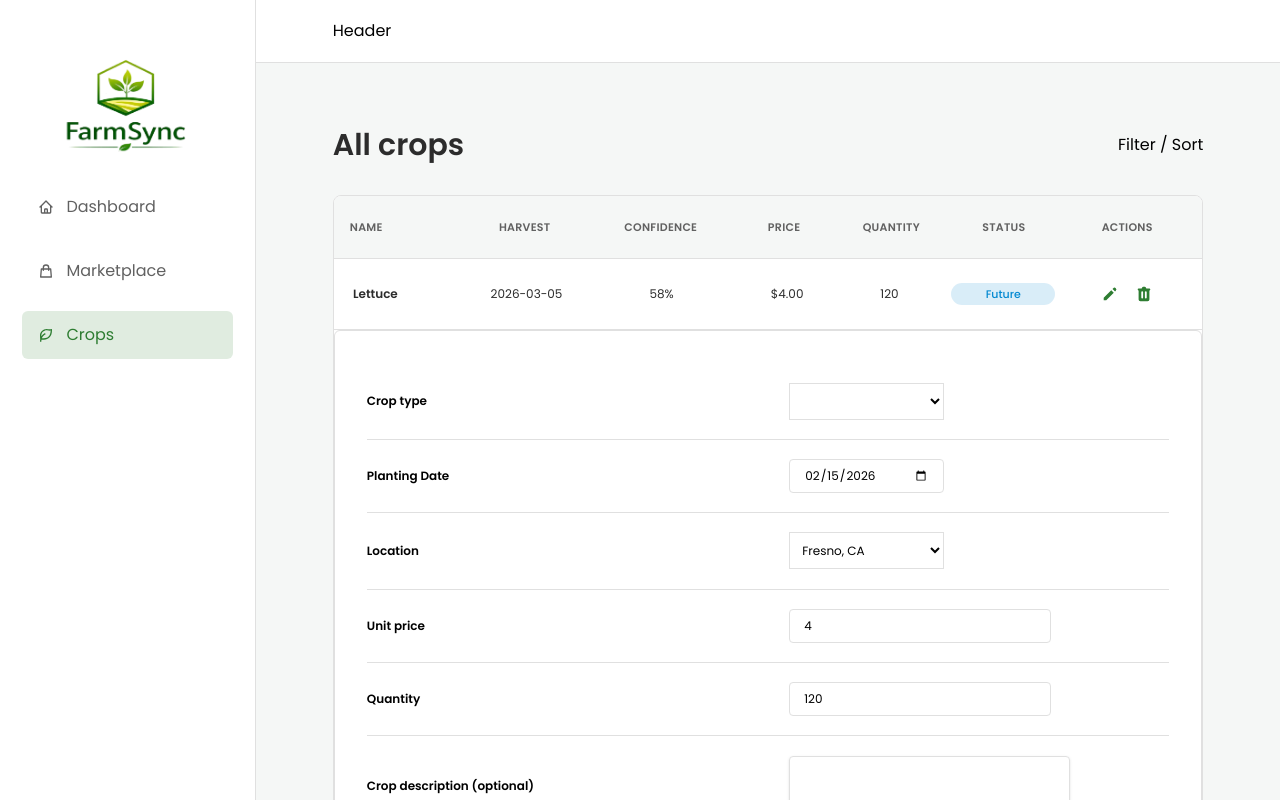
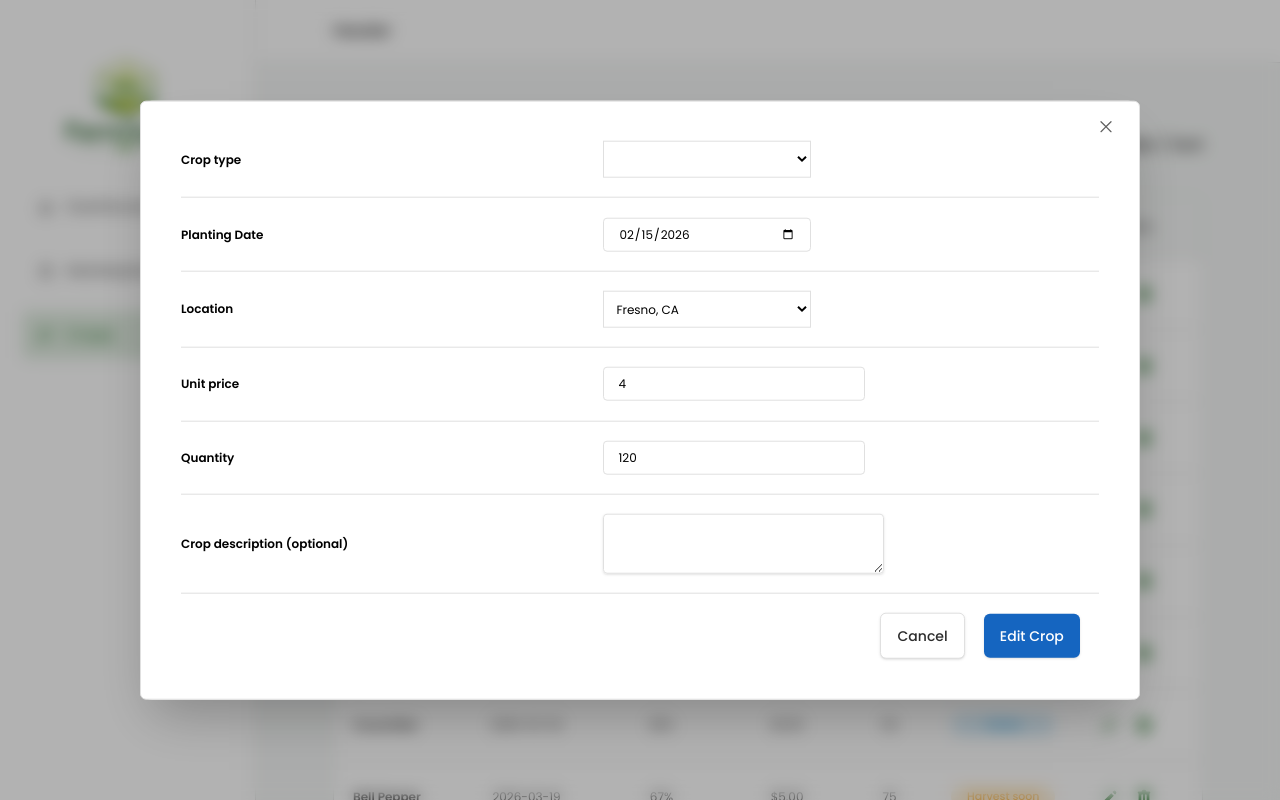
Before and after one commit to jan9601/CS-250-Project, a React (Vite) app in the folder frontend/FarmSync/: page /crops in a window 1280 px wide. Both pictures are taken after a click on the button 1110 px from the left and 294 px from the top of the page. Built offline with nearby package versions, Linux system fonts and the light colour scheme; a web font is replaced by a local one.

Commit message:
Implemented Modal Window

```diff
--- /dev/null
+++ b/frontend/FarmSync/src/features/crops/AddCrop.jsx
@@ -0,0 +1,20 @@
+import CreateCropForm from "./CreateCropForm";
+import Button from "../../ui/Button";
+import Modal from "../../ui/Modal";
+
+function AddCrop() {
+  return (
+    <div>
+      <Modal>
+        <Modal.Open opens="crop-form">
+          <Button>Add new crop</Button>
+        </Modal.Open>
+        <Modal.Window name="crop-form">
+          <CreateCropForm />
+        </Modal.Window>
+      </Modal>
+    </div>
+  );
+}
+
+export default AddCrop;
--- a/frontend/FarmSync/src/features/crops/CreateCropForm.jsx
+++ b/frontend/FarmSync/src/features/crops/CreateCropForm.jsx
@@ -7,7 +7,7 @@ import Input from "../../ui/Input";
 import {useCreateCrop} from "./useCreateCrop";
 import {useUpdateCrop} from "./useUpdateCrop";
 
-function CreateCropForm({cropToEdit = {}}) {
+function CreateCropForm({cropToEdit = {}, onCloseModal}) {
   const {id: editId, ...editValues} = cropToEdit;
   const isEditSession = Boolean(editId);
 
@@ -26,23 +26,25 @@ function CreateCropForm({cropToEdit = {}}) {
       updateCrop(
         {updatedCrop: data, id: editId},
         {
-          onSuccess: () => reset(),
+          onSuccess: () => {
+            reset();
+            onCloseModal?.();
+          },
         },
       );
     else
       createNewCrop(data, {
-        onSuccess: () => reset(),
+        onSuccess: () => {
+          reset();
+          onCloseModal?.();
+        },
       });
-  }
-
-  function onError(errors) {
-    // console.log(errors);
   }
 
   return (
     <form
-      className="px-8 py-8 bg-surface border border-border rounded-md"
-      onSubmit={handleSubmit(onSubmit, onError)}
+      className={`px-10 py-5 bg-surface border border-border rounded-md ${onCloseModal ? "w-250" : "px-16 py-5 bg-bg border border-border rounded-lg"}`}
+      onSubmit={handleSubmit(onSubmit)}
     >
       <FormRow label="Crop type">
         <select
@@ -118,7 +120,11 @@ function CreateCropForm({cropToEdit = {}}) {
       </FormRow>
 
       <FormRow>
-        <Button variation="secondary" type="reset">
+        <Button
+          variation="secondary"
+          type="reset"
+          onClick={() => onCloseModal?.()}
+        >
           Cancel
         </Button>
         <Button type="submit" disabled={isWorking}>
--- a/frontend/FarmSync/src/features/crops/CropsRow.jsx
+++ b/frontend/FarmSync/src/features/crops/CropsRow.jsx
@@ -1,9 +1,10 @@
 import {formatCurrency} from "../../utils/helpers";
 import {HiPencil, HiTrash} from "react-icons/hi";
-import {useState} from "react";
 import CreateCropForm from "./CreateCropForm";
 import {useDeleteCrop} from "./useDeleteCrop";
 import {formatStatus} from "../../utils/formatStatus";
+import Modal from "../../ui/Modal";
+import ConfirmDelete from "../../ui/ConfirmDelete";
 
 /**
  * CropsRow
@@ -20,7 +21,6 @@ import {formatStatus} from "../../utils/formatStatus";
  * - actions
  */
 function CropsRow({crop}) {
-  const [showForm, setShowForm] = useState(false);
   const {isDeleting, deleteCrop} = useDeleteCrop();
 
   const {
@@ -48,7 +48,6 @@ function CropsRow({crop}) {
   };
 
   return (
-    <>
     <div className="crops-row bg-surface text-xs text-text-primary ">
       <div className="font-semibold justify-self-start">{name}</div>
 
@@ -69,30 +68,42 @@ function CropsRow({crop}) {
       </span>
 
       <div className="flex items-center justify-self-center gap-2 text-lg text-brand-primary">
+        <Modal>
+          <Modal.Open opens="edit">
             <button
               type="button"
               className="cursor-pointer rounded-md p-1 transition-colors hover:bg-brand-light/20"
               aria-label={`Edit ${name}`}
               title="Edit crop"
-            onClick={() => setShowForm((show) => !show)}
             >
               <HiPencil />
             </button>
+          </Modal.Open>
 
+          <Modal.Window name="edit">
+            <CreateCropForm cropToEdit={crop} />
+          </Modal.Window>
+
+          <Modal.Open>
             <button
               type="button"
               className="cursor-pointer rounded-md p-1 transition-colors hover:bg-error/10 hover:text-error"
               aria-label={`Delete ${name}`}
               title="Delete crop"
-            onClick={() => deleteCrop(cropId)}
-            disabled={isDeleting}
             >
               <HiTrash />
             </button>
+          </Modal.Open>
+          <Modal.Window>
+            <ConfirmDelete
+              resourceName="crops"
+              disabled={isDeleting}
+              onConfirm={() => deleteCrop(cropId)}
+            />
+          </Modal.Window>
+        </Modal>
       </div>
     </div>
-      {showForm && <CreateCropForm cropToEdit={crop} />}
-    </>
   );
 }
 
--- /dev/null
+++ b/frontend/FarmSync/src/hooks/useOutsideClick.js
@@ -0,0 +1,21 @@
+import {useEffect, useRef} from "react";
+
+export function useOutsideClick(handler, listenCapturing = true) {
+  const ref = useRef();
+
+  useEffect(
+    function () {
+      function handleClick(e) {
+        if (ref.current && !ref.current.contains(e.target)) handler();
+      }
+
+      document.addEventListener("click", handleClick, listenCapturing);
+
+      return () =>
+        document.removeEventListener("click", handleClick, listenCapturing);
+    },
+    [handler, listenCapturing],
+  );
+
+  return ref;
+}
--- a/frontend/FarmSync/src/pages/Crops.jsx
+++ b/frontend/FarmSync/src/pages/Crops.jsx
@@ -1,12 +1,10 @@
-import {useState} from "react";
 import CropsTable from "../features/crops/CropsTable";
 import Button from "../ui/Button";
 import Heading from "../ui/Heading";
 import Row from "../ui/Row";
-import CreateCropForm from "../features/crops/CreateCropForm";
+import AddCrop from "../features/crops/AddCrop";
 
 function Crops() {
-  const [showForm, setShowForm] = useState(false);
   return (
     <div className="flex flex-col gap-8 max-w-480 m-[0 auto]">
       <Row type="horizontal">
@@ -17,10 +15,7 @@ function Crops() {
       </Row>
       <Row>
         <CropsTable />
-        <Button onClick={() => setShowForm((show) => !show)}>
-          Add new crop
-        </Button>
-        {showForm && <CreateCropForm />}
+        <AddCrop />
       </Row>
     </div>
   );
--- a/frontend/FarmSync/src/ui/Button.jsx
+++ b/frontend/FarmSync/src/ui/Button.jsx
@@ -5,7 +5,7 @@
  *
  * Supports:
  * - Size variations (small, medium, large)
- * - Style variations (primary, secondary, danger)
+ * - Style variations (primary, secondary, danger, ghost)
  *
  * This component centralizes styling to ensure visual consistency.
  *
@@ -27,6 +27,8 @@ const variations = {
   secondary:
     "bg-surface text-text-primary border border-border enabled:hover:bg-bg focus:ring-action-light",
   danger: "bg-error text-white enabled:hover:brightness-90 focus:ring-error ",
+  ghost:
+    "bg-transparent text-text-secondary p-0 border-none shadow-none hover:bg-bg focus:ring-action-light",
 };
 
 export default function Button({
--- /dev/null
+++ b/frontend/FarmSync/src/ui/ConfirmDelete.jsx
@@ -0,0 +1,40 @@
+import Button from "./Button";
+import Heading from "./Heading";
+
+/**
+ * ConfirmDelete
+ * -------------
+ * Reusable confirmation dialog used before deleting resources.
+ *
+ * This component is meant to be rendered inside the shared Modal system.
+ * It receives the resource name, confirm handler, disabled state,
+ * and the modal close handler injected by Modal.Window.
+ */
+
+function ConfirmDelete({resourceName, onConfirm, disabled, onCloseModal}) {
+  return (
+    <div className="w-160 flex flex-col gap-5 p-7">
+      <Heading type="h3">Delete {resourceName}</Heading>
+      <p className="text-text-secondary">
+        {" "}
+        Are you sure you want to delete this {resourceName} permanently? This
+        action cannot be undone.
+      </p>
+
+      <div className="flex justify-end gap-5">
+        <Button
+          variation="secondary"
+          disabled={disabled}
+          onClick={onCloseModal}
+        >
+          Cancel
+        </Button>
+        <Button variation="danger" disabled={disabled} onClick={onConfirm}>
+          Delete
+        </Button>
+      </div>
+    </div>
+  );
+}
+
+export default ConfirmDelete;
--- /dev/null
+++ b/frontend/FarmSync/src/ui/Modal.jsx
@@ -0,0 +1,84 @@
+import {cloneElement, createContext, useContext, useState} from "react";
+import {createPortal} from "react-dom";
+import {HiXMark} from "react-icons/hi2";
+import {useOutsideClick} from "../hooks/useOutsideClick";
+
+/**
+ * Modal
+ * -----
+ * Reusable modal system built with the compound component pattern.
+ *
+ * Why this exists:
+ * - Allows different parts of the UI to open specific modal windows
+ * - Uses React Context to share the currently open modal state
+ * - Uses a React portal so the modal renders above the main layout
+ * - Supports closing by clicking the close button or outside the modal
+ *
+ * Main API:
+ * <Modal>
+ *   <Modal.Open opens="window-name">
+ *     <Button>Open modal</Button>
+ *   </Modal.Open>
+ *
+ *   <Modal.Window name="window-name">
+ *     <SomeComponent />
+ *   </Modal.Window>
+ * </Modal>
+ *
+ * Notes for future group:
+ * - "opens" in Modal.Open must match "name" in Modal.Window
+ * - The modal injects an "onCloseModal" prop into its child component
+ * - The modal content is rendered with createPortal(document.body)
+ * - Outside click behavior is handled by the useOutsideClick hook
+ */
+
+const ModalContext = createContext();
+
+function Modal({children}) {
+  const [openName, setOpenName] = useState("");
+
+  const close = () => setOpenName("");
+  const open = setOpenName;
+
+  return (
+    <ModalContext.Provider value={{openName, close, open}}>
+      {children}
+    </ModalContext.Provider>
+  );
+}
+
+function Open({children, opens: opensWindowName}) {
+  const {open} = useContext(ModalContext);
+  return cloneElement(children, {onClick: () => open(opensWindowName)});
+}
+
+function Window({children, name}) {
+  const {openName, close} = useContext(ModalContext);
+  const ref = useOutsideClick(close);
+
+  if (name !== openName) return null;
+
+  return createPortal(
+    <div className="fixed top-0 left-0 z-1000 h-screen w-full bg-black/30 backdrop-blur-sm transition-all duration-500">
+      <div
+        ref={ref}
+        className="fixed top-1/2 left-1/2 z-1001 -translate-x-1/2 -translate-y-1/2 rounded-xl bg-surface shadow-2xl transition-all duration-500"
+      >
+        <button
+          onClick={close}
+          className="absolute top-3 right-5 rounded-md p-1 cursor-pointer  text-text-secondary transition-colors hover:bg-bg"
+        >
+          <HiXMark className="h-5 w-5" />
+        </button>
+
+        <div>{cloneElement(children, {onCloseModal: close})}</div>
+      </div>
+    </div>,
+    document.body,
+  );
+}
+
+Modal.Open = Open;
+Modal.Window = Window;
+
+export default Modal;
```
Lines whose indentation alone changed are shown as unchanged.
